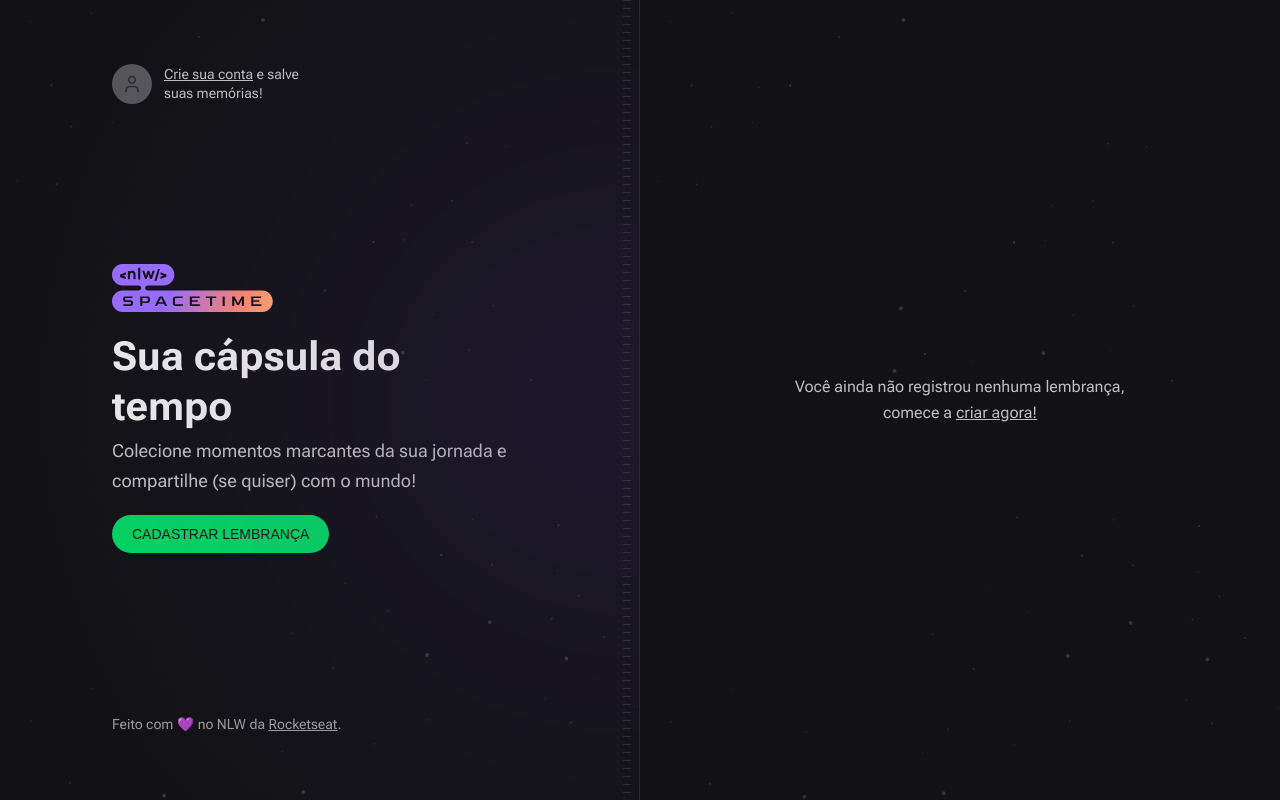
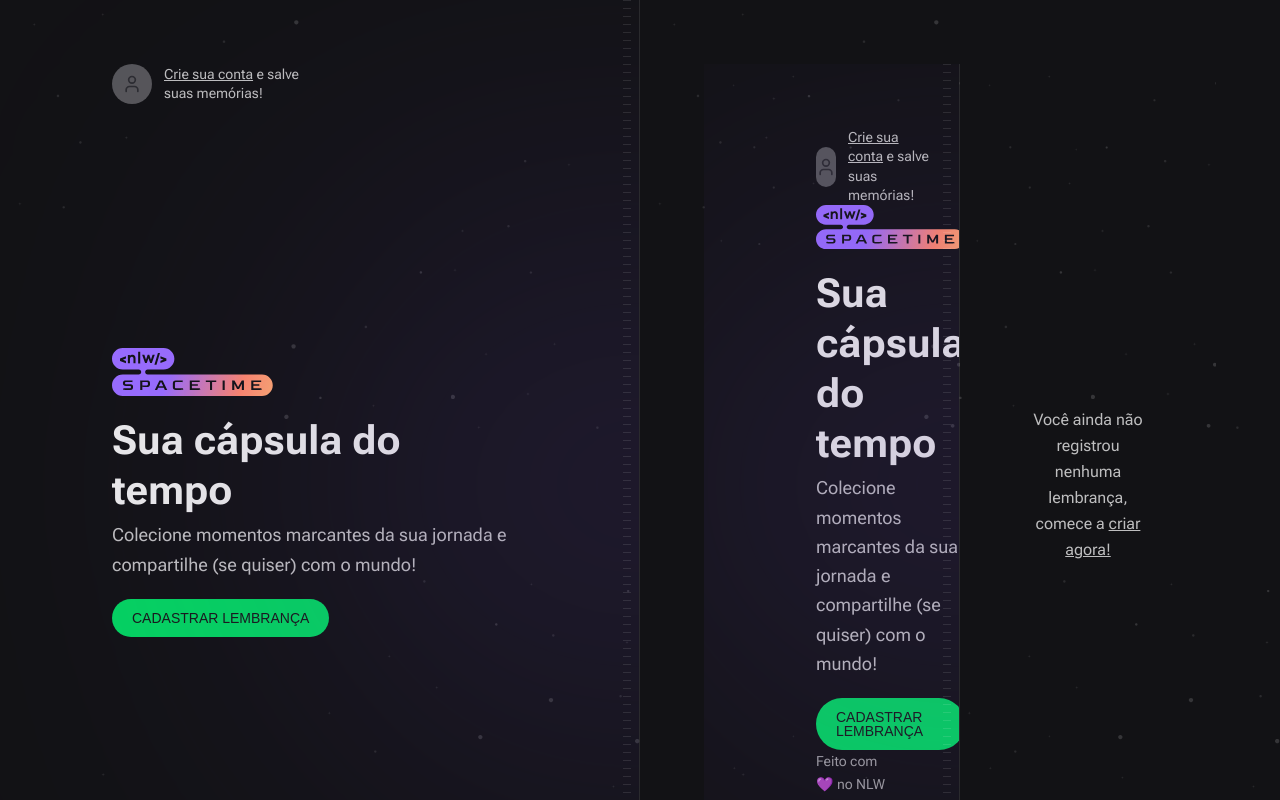
Before and after one commit to guilhermebarrosdev/nlw-spacetime, a Next.js app in the folder frontend/: page / in a window 1280 px wide. Shown: the top 800 px of the page. Built offline with nearby package versions, Linux system fonts and the light colour scheme; no server answers; a web font is replaced by a local one.

Commit message:
:sparkles: Change content page.tsx to layout.tsx

```diff
--- a/frontend/src/app/layout.tsx
+++ b/frontend/src/app/layout.tsx
@@ -4,6 +4,11 @@
   Roboto_Flex as Roboto,
   Bai_Jamjuree as BaiJamjuree,
 } from 'next/font/google'
+import { Hero } from '@/components/Hero'
+import { Profile } from '@/components/Profile'
+import { SingIn } from '@/components/SingIn'
+import { Copyright } from 'lucide-react'
+import { cookies } from 'next/headers'
 
 const roboto = Roboto({ subsets: ['latin'], variable: '--font-roboto' })
 const baijamjuree = BaiJamjuree({
@@ -19,12 +24,33 @@
 }
 
 export default function RootLayout({ children }: { children: ReactNode }) {
+  const isAuthenticated = cookies().has('token')
+
   return (
     <html lang="pt-br">
       <body
         className={`${roboto.variable} ${baijamjuree.variable} bg-gray-900 font-sans text-gray-100`}
       >
-        {children}
+        <main className="grid min-h-screen grid-cols-2">
+          {/* Left */}
+          <div className="relative flex flex-col items-start justify-between overflow-hidden border-r border-white/10 bg-[url(../assets/bg-stars.svg)] bg-cover px-28 py-16">
+            {/* Blur */}
+            <div className="absolute right-0 top-1/2 h-[288px] w-[526px] -translate-y-1/2 translate-x-1/2 rounded-full bg-purple-700 opacity-50 blur-full" />
+
+            {/* Stripes */}
+            <div className="absolute bottom-0 right-2 top-0 w-2 bg-stripes" />
+
+            {isAuthenticated ? <Profile /> : <SingIn />}
+
+            <Hero />
+
+            <Copyright />
+          </div>
+          {/* Right */}
+          <div className="flex flex-col bg-[url(../assets/bg-stars.svg)] bg-cover p-16">
+            {children}
+          </div>
+        </main>
       </body>
     </html>
   )
```
